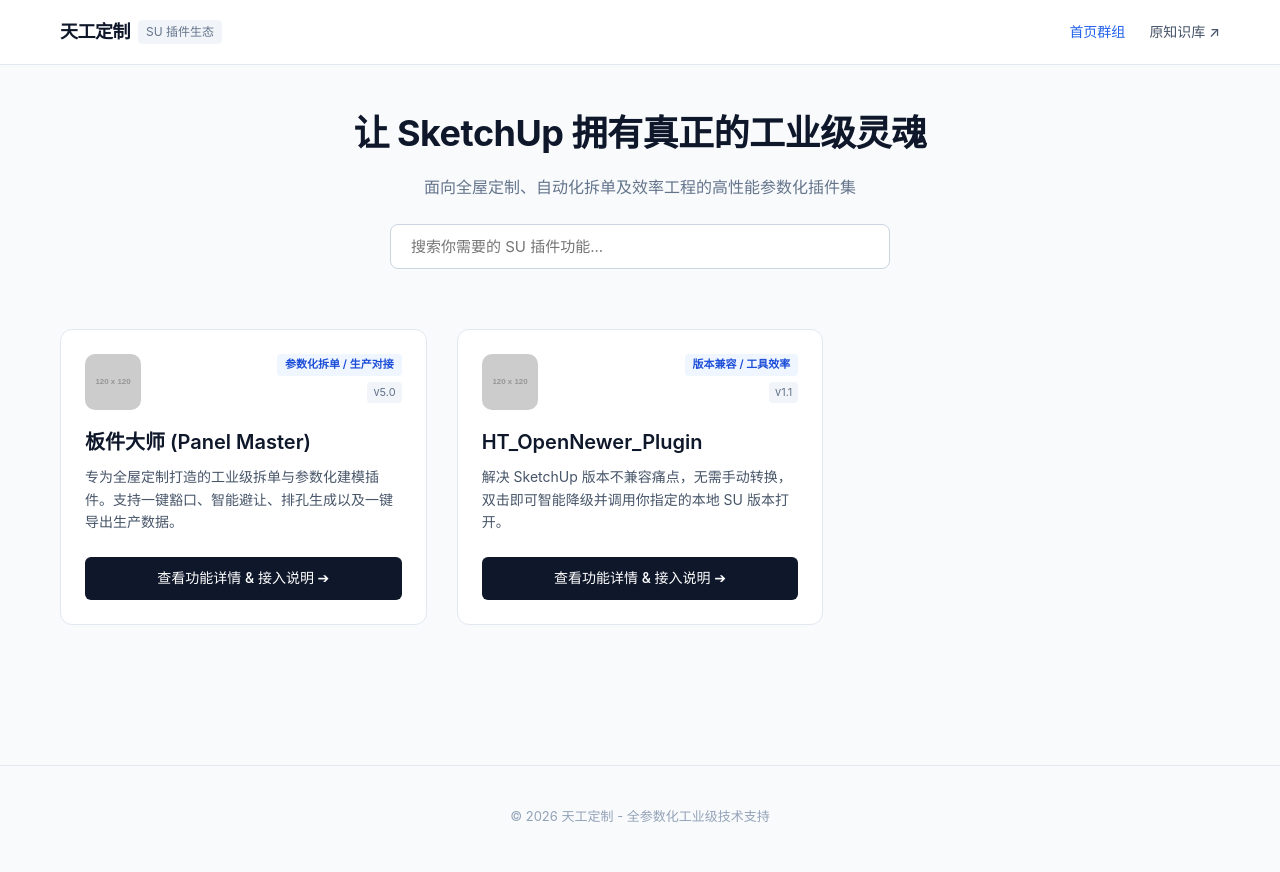
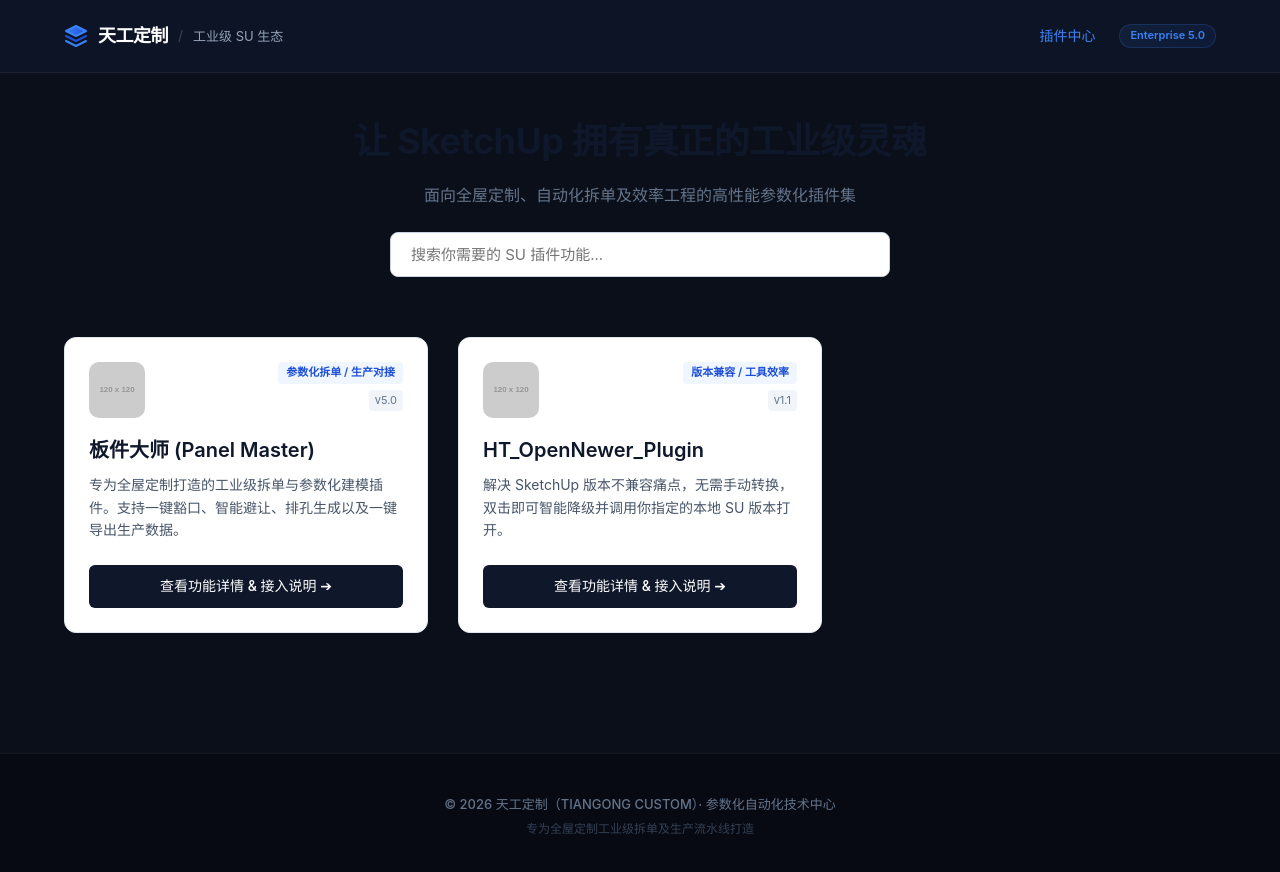
Before and after one commit to rui5man/su-plugins-site, a Vue app: page / in a window 1280 px wide. Shown: the top 872 px of the page. Built offline with nearby package versions, Linux system fonts and the light colour scheme.

Commit message:
Update App.vue

```diff
--- a/src/App.vue
+++ b/src/App.vue
@@ -3,41 +3,74 @@
     <header class="navbar">
       <div class="nav-container">
         <router-link to="/" class="logo">
+          <svg class="logo-icon" viewBox="0 0 24 24" fill="none" xmlns="http://www.w3.org/2000/svg">
+            <path d="M12 2L2 7L12 12L22 7L12 2Z" fill="url(#logo-grad)" stroke="#3b82f6" stroke-width="2" stroke-linecap="round" stroke-linejoin="round"/>
+            <path d="M2 17L12 22L22 17" stroke="#3b82f6" stroke-width="2" stroke-linecap="round" stroke-linejoin="round"/>
+            <path d="M2 12L12 17L22 12" stroke="#1d4ed8" stroke-width="2" stroke-linecap="round" stroke-linejoin="round"/>
+            <defs>
+              <linearGradient id="logo-grad" x1="2" y1="2" x2="22" y2="12" gradientUnits="userSpaceOnUse">
+                <stop offset="0%" stop-color="#3b82f6"/>
+                <stop offset="100%" stop-color="#1d4ed8"/>
+              </linearGradient>
+            </defs>
+          </svg>
           <span class="logo-bold">天工定制</span>
-          <span class="logo-sub">SU 插件生态</span>
+          <span class="logo-divider">/</span>
+          <span class="logo-sub">工业级 SU 生态</span>
         </router-link>
         <nav class="nav-links">
-          <router-link to="/" class="nav-item">首页群组</router-link>
-          <a href="http://su.920789.xyz/" target="_blank" class="nav-item external">原知识库 ↗</a>
+          <router-link to="/" class="nav-item">插件中心</router-link>
+          <span class="nav-status-badge">Enterprise 5.0</span>
         </nav>
       </div>
     </header>
 
     <main class="main-content">
-      <router-view />
+      <router-view v-slot="{ Component }">
+        <transition name="fade" mode="out-in">
+          <component :is="Component" />
+        </transition>
+      </router-view>
     </main>
 
     <footer class="footer">
-      <p>© 2026 天工定制 - 全参数化工业级技术支持</p>
+      <div class="footer-content">
+        <p class="copyright">© 2026 天工定制（TIANGONG CUSTOM）· 参数化自动化技术中心</p>
+        <p class="footer-hint">专为全屋定制工业级拆单及生产流水线打造</p>
+      </div>
     </footer>
   </div>
 </template>
 
 <style>
-/* 全局扁平化现代感样式 */
-* { box-sizing: border-box; margin: 0; padding: 0; font-family: -apple-system, BlinkMacSystemFont, "Segoe UI", Roboto, Helvetica, Arial, sans-serif; }
-body { background-color: #f8fafc; color: #1e293b; line-height: 1.6; }
+/* 全局大厂现代化 UI 规范 */
+* { box-sizing: border-box; margin: 0; padding: 0; font-family: -apple-system, BlinkMacSystemFont, "Segoe UI", Roboto, "Helvetica Neue", Arial, sans-serif; }
+body { background-color: #0b0f19; color: #f1f5f9; line-height: 1.6; -webkit-font-smoothing: antialiased; }
 a { text-decoration: none; color: inherit; }
 
-.navbar { background: #ffffff; border-bottom: 1px solid #e2e8f0; position: sticky; top: 0; z-index: 100; }
-.nav-container { max-width: 1200px; margin: 0 auto; padding: 0 20px; height: 64px; display: flex; align-items: center; justify-content: space-between; }
-.logo { display: flex; align-items: center; gap: 8px; font-size: 18px; }
-.logo-bold { font-weight: 700; color: #0f172a; letter-spacing: -0.5px; }
-.logo-sub { font-size: 12px; background: #f1f5f9; padding: 2px 8px; border-radius: 4px; color: #64748b; }
-.nav-links { display: flex; gap: 24px; }
-.nav-item { font-size: 14px; font-weight: 500; color: #475569; transition: color 0.2s; }
-.nav-item:hover, .router-link-active { color: #2563eb; }
+/* 导航栏：毛玻璃特效 */
+.navbar { background: rgba(15, 23, 42, 0.75); -webkit-backdrop-filter: blur(12px); backdrop-filter: blur(12px); border-bottom: 1px solid rgba(255, 255, 255, 0.06); position: sticky; top: 0; z-index: 100; }
+.nav-container { max-width: 1200px; margin: 0 auto; padding: 0 24px; height: 72px; display: flex; align-items: center; justify-content: space-between; }
 
-.main-content { max-width: 1200px; margin: 40px auto; padding: 0 20px; min-height: calc(100vh - 200px); }
-.footer { text-align: center; padding: 40px 20px; color: #94a3b8; font-size: 13px; border-top: 1px solid #e2e8f0; margin-top: 60px; }
+.logo { display: flex; align-items: center; gap: 10px; font-size: 18px; }
+.logo-icon { width: 24px; height: 24px; }
+.logo-bold { font-weight: 700; color: #ffffff; letter-spacing: -0.5px; }
+.logo-divider { color: rgba(255, 255, 255, 0.2); font-size: 14px; }
+.logo-sub { font-size: 13px; color: #94a3b8; font-weight: 400; }
+
+.nav-links { display: flex; align-items: center; gap: 24px; }
+.nav-item { font-size: 14px; font-weight: 500; color: #94a3b8; transition: color 0.2s; }
+.nav-item:hover, .router-link-active { color: #3b82f6; }
+.nav-status-badge { font-size: 11px; font-weight: 600; background: linear-gradient(135deg, rgba(59,130,246,0.1) 0%, rgba(29,78,216,0.1) 100%); color: #3b82f6; border: 1px solid rgba(59,130,246,0.2); padding: 2px 10px; border-radius: 99px; }
+
+.main-content { max-width: 1200px; margin: 0 auto; padding: 40px 24px; min-height: calc(100vh - 240px); }
+
+/* 全局动画 */
+.fade-enter-active, .fade-leave-active { transition: opacity 0.2s ease; }
+.fade-enter-from, .fade-leave-to { opacity: 0; }
+
+.footer { border-top: 1px solid rgba(255, 255, 255, 0.05); padding: 40px 24px; background: #070a12; text-align: center; margin-top: 80px; }
+.footer-content { max-width: 1200px; margin: 0 auto; }
+.copyright { color: #64748b; font-size: 13px; font-weight: 500; }
+.footer-hint { color: #334155; font-size: 12px; margin-top: 4px; }
 </style>
```
